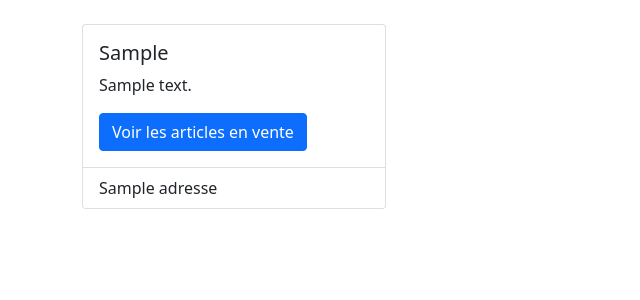
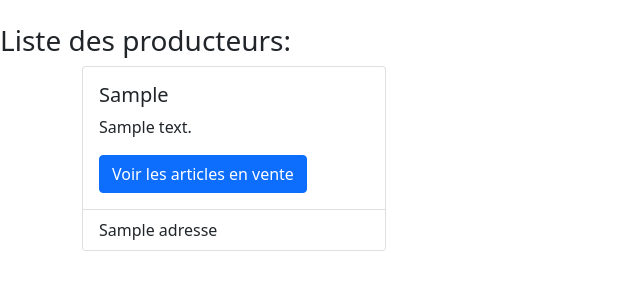
Before and after one commit to EcoResponsable/ProjetFilRouge, a PHP site: template templates/vendeur/index.html.twig in a window 1280 px wide. Shown: the part 56-356 px from the top of the page, without its empty margins (0-640 px from the left). Run offline with PHP 8.4, Linux system fonts and the light colour scheme; the template is opened without the code that fills it: most values are stand-ins (such as "Sample title", 1, 10 or a date in 2020); some libraries are stand-ins or nearby versions.

Commit message:
Ajout fichier vendeur

```diff
--- a/templates/vendeur/index.html.twig
+++ b/templates/vendeur/index.html.twig
@@ -3,12 +3,13 @@
         {% block title %}Hello Vendeur{% endblock %}
 
       {% block body %}
-      <br>
+      <br>  <h3> Liste des producteurs:</h3>
     <div class="container">
     <div class="row">
 
+
       {% for vendeur in vendeurs %}
-        <div class=" col-md-3 mb-5">
+        <div class=" col-md-4 mb-5">
 
           <div class="card" style="width: 19rem;">
               <div class="card-body">
```
